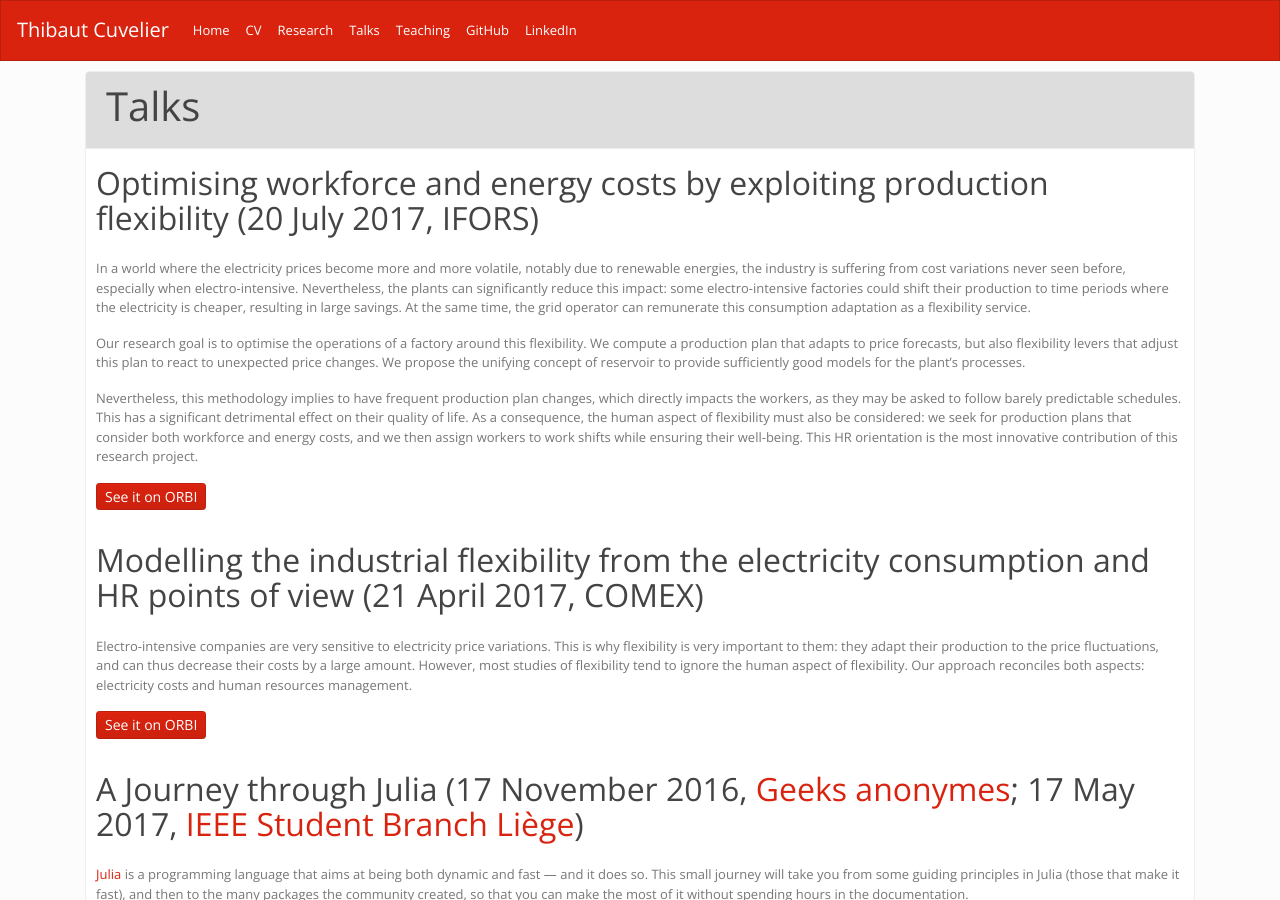
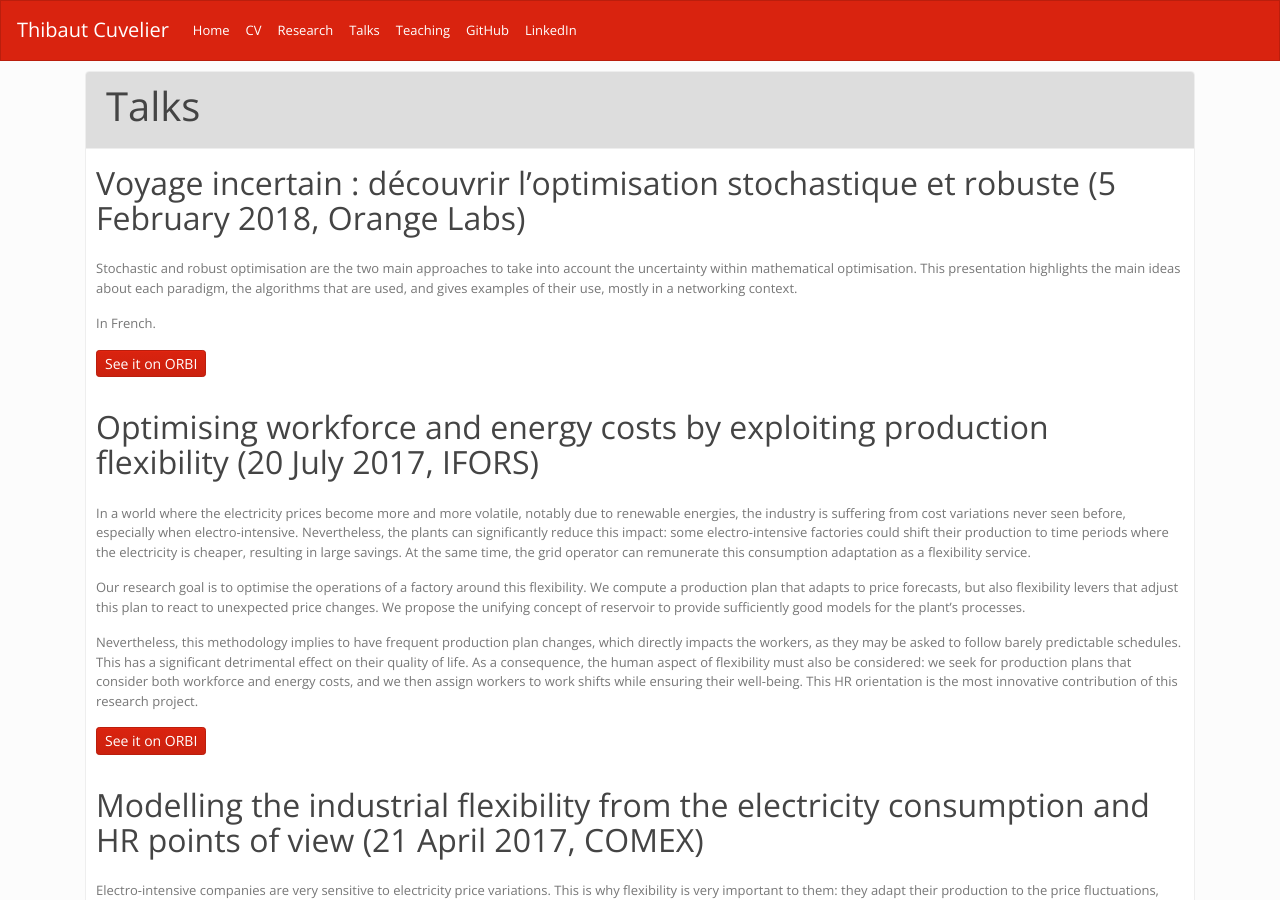
Before and after one commit to dourouc05/dourouc05.github.io, a Jekyll site: the page built from talks.md, in a window 1280 px wide and 900 px high. Built offline with Jekyll 4.4.1, drawn with Linux system fonts in a browser that asks for light colours; a script that is not in the unit is left out.

Commit message:
Latest publications.

```diff
--- a/talks.md
+++ b/talks.md
@@ -5,6 +5,14 @@ layout: page
 ---
 
 {% include card_begin.html title="Talks" %}
+
+## Voyage incertain : découvrir l’optimisation stochastique et robuste (5 February 2018, Orange Labs)
+
+Stochastic and robust optimisation are the two main approaches to take into account the uncertainty within mathematical optimisation. This presentation highlights the main ideas about each paradigm, the algorithms that are used, and gives examples of their use, mostly in a networking context.
+
+In French.
+
+{% include button.html url="https://orbi.uliege.be/handle/2268/219824" %}
 
 ## Optimising workforce and energy costs by exploiting production flexibility (20 July 2017, IFORS)
 
```
Also changed, not shown: research.md (+3 -1 lines).
